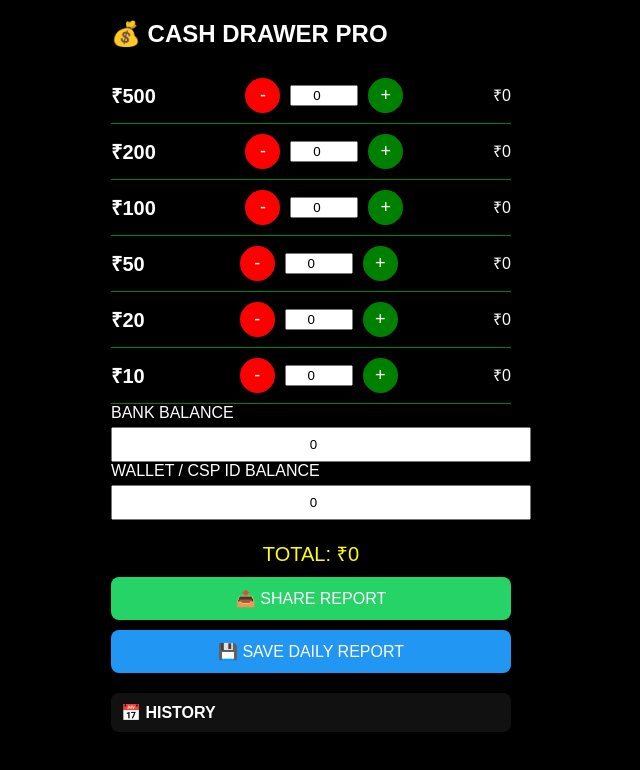
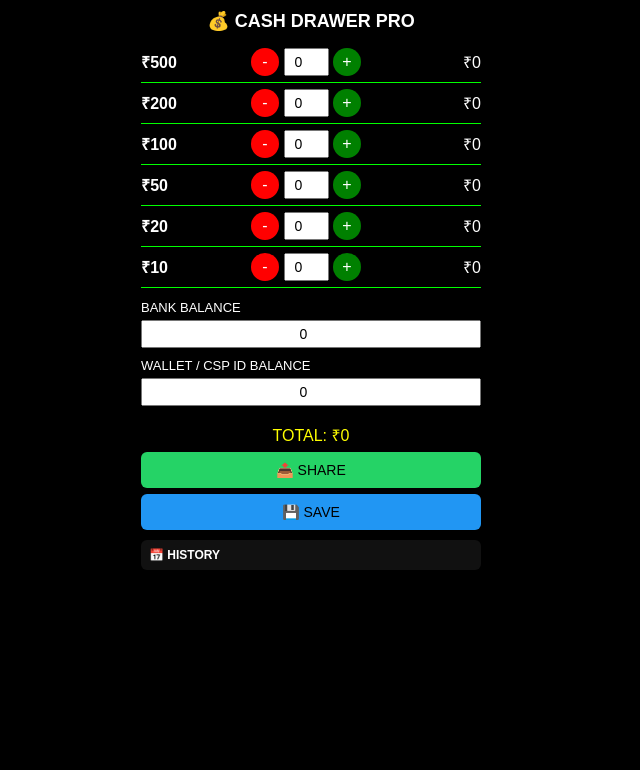
Before and after one commit to bibekindia/cspcashledger, a plain HTML site: page drawer.html in a window 1280 px wide. Shown: the whole page, without its empty margins (329-969 px from the left). Drawn offline with Linux system fonts and the light colour scheme.

Commit message:
Refactor drawer.html for improved layout and style

```diff
--- a/drawer.html
+++ b/drawer.html
@@ -3,86 +3,130 @@
 <head>
 <meta charset="UTF-8">
 <meta name="viewport" content="width=device-width, initial-scale=1.0">
-<title>CASH DRAWER </title>
+<title>CASH DRAWER</title>
 
 <style>
-body {
-    background: black;
-    color: white;
+*{
+    margin:0;
+    padding:0;
+    box-sizing:border-box;
     font-family: Arial;
 }
 
-.container {
-    max-width: 400px;
-    margin: auto;
+body {
+    background: #000;
+    color: #fff;
 }
 
+.container {
+    max-width: 360px;
+    margin: auto;
+    padding: 10px;
+}
+
+h2{
+    text-align:center;
+    margin-bottom:10px;
+    font-size:18px;
+}
+
+/* Row fixed layout */
 .row {
     display: flex;
+    align-items: center;
     justify-content: space-between;
-    align-items: center;
-    border-bottom: 1px solid green;
-    padding: 10px 0;
+    border-bottom: 1px solid #0f0;
+    padding: 6px 0;
 }
 
-.note { font-size: 20px; font-weight: bold; }
+/* Fixed columns */
+.note {
+    width: 60px;
+    font-size: 16px;
+    font-weight: bold;
+}
 
 .controls {
     display: flex;
     align-items: center;
-    gap: 10px;
+    justify-content: space-between;
+    width: 110px; /* fixed */
 }
 
-button { cursor: pointer; }
-
+/* Buttons */
 .circle {
-    width: 35px;
-    height: 35px;
+    width: 28px;
+    height: 28px;
+    font-size: 16px;
     border-radius: 50%;
     border: none;
-    font-size: 18px;
 }
 
 .plus { background: green; color: white; }
 .minus { background: red; color: white; }
 
+/* Fixed input */
 input {
-    width: 60px;
+    width: 45px;
+    height: 28px;
+    font-size: 14px;
     text-align: center;
+    flex-shrink: 0;
+}
+
+/* Total column */
+.total {
+    width: 70px;
+    text-align: right;
+}
+
+/* Section inputs */
+.section{
+    margin-top:10px;
+}
+
+.section label{
+    font-size:13px;
 }
 
 .section input {
     width: 100%;
-    padding: 8px;
-    margin-top: 5px;
+    padding: 6px;
+    margin-top: 4px;
+    margin-bottom: 8px;
+    font-size:14px;
 }
 
+/* Total */
 .final {
     text-align: center;
-    margin-top: 20px;
-    font-size: 20px;
+    margin-top: 10px;
+    font-size: 16px;
     color: yellow;
 }
 
+/* Buttons */
 .big-btn {
     width: 100%;
-    padding: 12px;
-    margin-top: 10px;
+    padding: 10px;
+    margin-top: 6px;
     border: none;
-    border-radius: 8px;
-    font-size: 16px;
+    border-radius: 6px;
+    font-size: 14px;
 }
 
-.green { background: #25D366; color: white; }
-.blue { background: #2196F3; color: white; }
+.green { background: #25D366; }
+.blue { background: #2196F3; }
 
+/* History */
 .history {
-    margin-top: 20px;
+    margin-top: 10px;
     background: #111;
-    padding: 10px;
-    border-radius: 8px;
-    max-height: 200px;
+    padding: 8px;
+    border-radius: 6px;
+    max-height: 150px;
     overflow-y: auto;
+    font-size: 12px;
 }
 </style>
 </head>
@@ -105,8 +149,8 @@ input {
 
 <div class="final" id="grandTotal">TOTAL: ₹0</div>
 
-<button class="big-btn green" onclick="shareWhatsApp()">📤 SHARE REPORT</button>
-<button class="big-btn blue" onclick="saveReport()">💾 SAVE DAILY REPORT</button>
+<button class="big-btn green" onclick="shareWhatsApp()">📤 SHARE</button>
+<button class="big-btn blue" onclick="saveReport()">💾 SAVE</button>
 
 <div class="history" id="history"></div>
 
@@ -142,6 +186,10 @@ function change(btn,val){
     update();
 }
 
+const bankInput=document.getElementById("bank");
+const walletInput=document.getElementById("wallet");
+const grandTotal=document.getElementById("grandTotal");
+
 function update(){
     let rows=document.querySelectorAll(".row");
     let grand=0;
@@ -157,15 +205,10 @@ function update(){
     let wallet=parseFloat(walletInput.value)||0;
 
     grand+=bank+wallet;
-
     grandTotal.innerText="TOTAL: ₹"+grand;
 
     saveLocal();
 }
-
-const bankInput=document.getElementById("bank");
-const walletInput=document.getElementById("wallet");
-const grandTotal=document.getElementById("grandTotal");
 
 function saveLocal(){
     let data={
@@ -218,12 +261,11 @@ function generateReport(){
     let wallet=parseFloat(walletInput.value)||0;
 
     text+=`\nBANK: ₹${bank}`;
-    text+=`\nWALLET/CSP: ₹${wallet}`;
+    text+=`\nWALLET: ₹${wallet}`;
 
     grand+=bank+wallet;
 
     text+=`\n\nTOTAL: ₹${grand}`;
-
     return text;
 }
 
@@ -245,7 +287,7 @@ function loadHistory(){
     let history=JSON.parse(localStorage.getItem("history"))||[];
     let box=document.getElementById("history");
 
-    box.innerHTML="<b>📅 HISTORY</b><br>";
+    box.innerHTML="<b>📅 HISTORY</b>";
 
     history.forEach(h=>{
         box.innerHTML+=`<hr>${h.date}<br><pre>${h.text}</pre>`;
```
